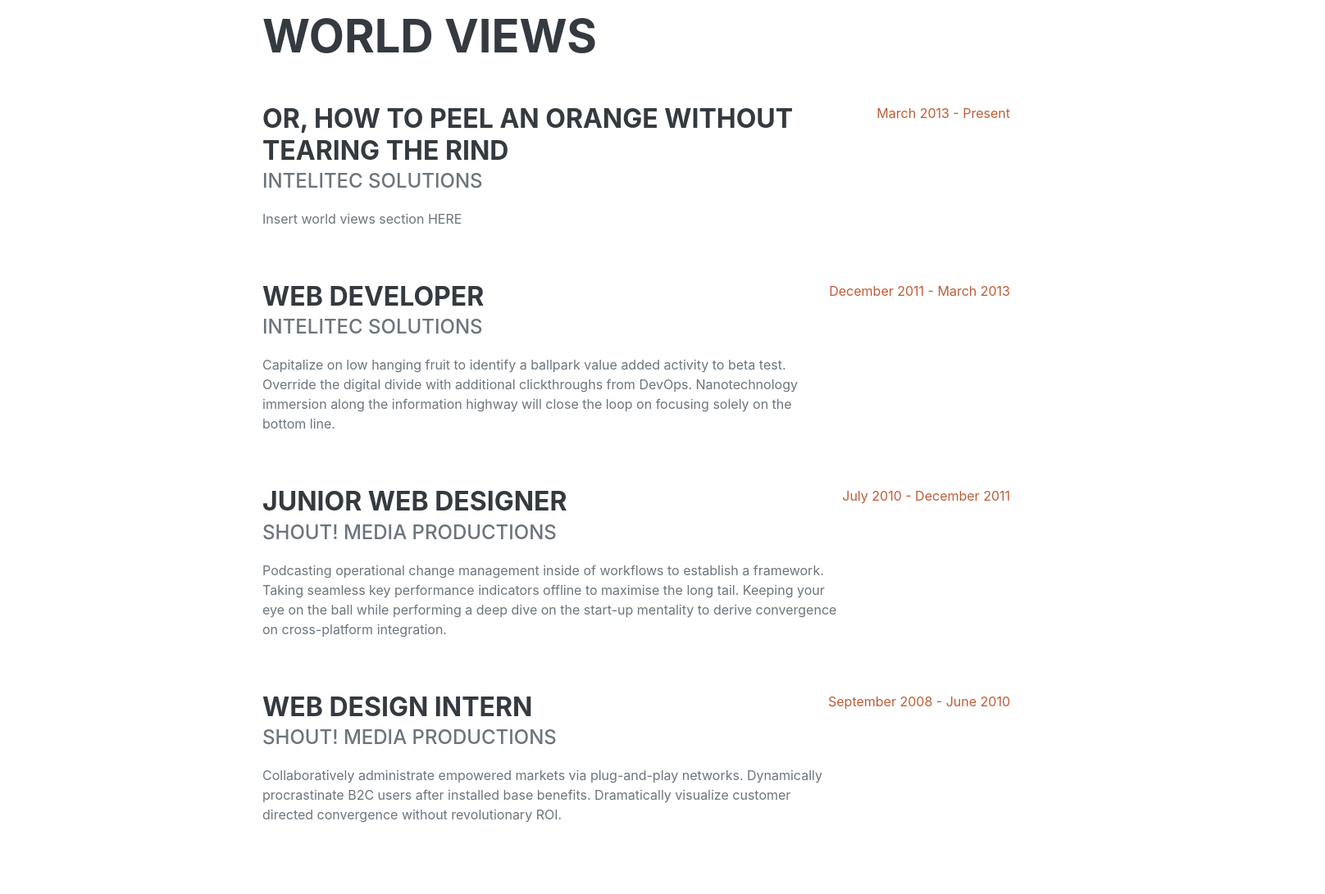
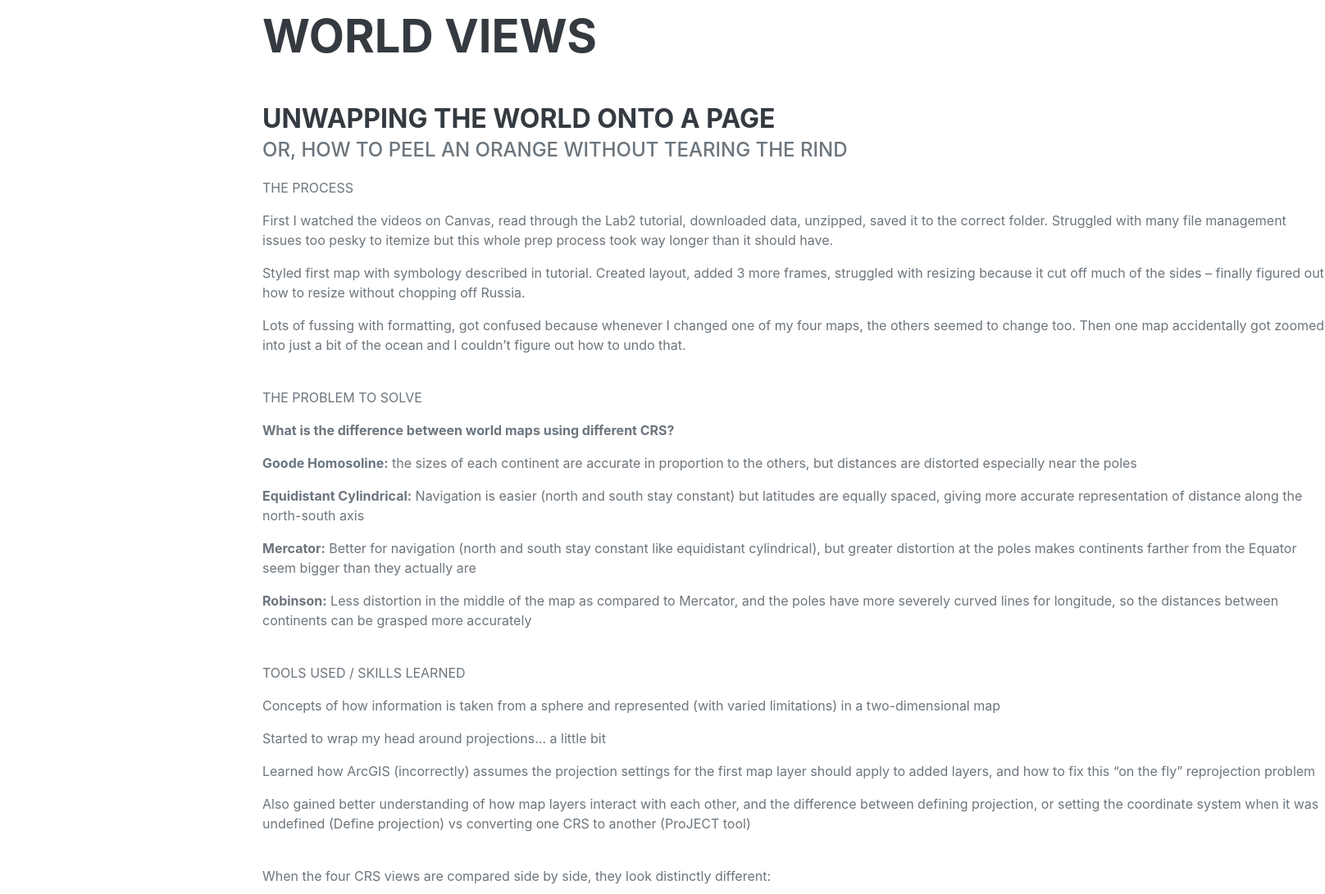
Before and after one commit to LynnCareerCoach/go-well, a plain HTML site: page index.html in a window 1280 px wide. Shown: the part 870-1961 px from the top of the page at 82% size, 1616 px wide, since content can reach past the window. Drawn offline with nearby package versions, Linux system fonts and the light colour scheme; a web font is replaced by a local one.

Commit message:
Update index.html
Insert text and image into World Views section

```diff
--- a/index.html
+++ b/index.html
@@ -4,7 +4,7 @@
         <meta charset="utf-8" />
         <meta name="viewport" content="width=device-width, initial-scale=1, shrink-to-fit=no" />
         <meta name="description" content="" />
-        <meta name="author" content="" />
+        <meta name="author" content="LynnCareerCoach" />
         <title>Welcome to LynnCareerCoach</title>
         <link rel="icon" type="image/x-icon" href="assets/img/favicon.ico" />
         <!-- Font Awesome icons (free version)-->
@@ -58,37 +58,34 @@
                     <h2 class="mb-5">World Views</h2>
                     <div class="d-flex flex-column flex-md-row justify-content-between mb-5">
                         <div class="flex-grow-1">
-                            <h3 class="mb-0">Or, how to peel an orange without tearing the rind</h3>
-                            <div class="subheading mb-3">Intelitec Solutions</div>
-                            <p>Insert world views section HERE</p>
+                            <h3 class="mb-0">Unwapping the world onto a page</h3>
+                            <div class="subheading mb-3">Or, how to peel an orange without tearing the rind</div>
+
+    <p>THE PROCESS</p>
+    <p>First I watched the videos on Canvas, read through the Lab2 tutorial, downloaded data, unzipped, saved it to the correct folder. Struggled with many file management issues too pesky to itemize but this whole prep process took way longer than it should have.</p>
+    <p>Styled first map with symbology described in tutorial. Created layout, added 3 more frames, struggled with resizing because it cut off much of the sides – finally figured out how to resize without chopping off Russia.</p>
+    <p>Lots of fussing with formatting, got confused because whenever I changed one of my four maps, the others seemed to change too. Then one map accidentally got zoomed into just a bit of the ocean and I couldn’t figure out how to undo that.</p>
+<br>
+    <p>THE PROBLEM TO SOLVE</p>
+    <p><strong>What is the difference between world maps using different CRS?</strong></p>
+    <p><strong>Goode Homosoline:</strong> the sizes of each continent are accurate in proportion to the others, but distances are distorted especially near the poles</p>
+    <p><strong>Equidistant Cylindrical:</strong> Navigation is easier (north and south stay constant) but latitudes are equally spaced, giving more accurate representation of distance along the north-south axis</p>
+    <p><strong>Mercator:</strong> Better for navigation (north and south stay constant like equidistant cylindrical), but greater distortion at the poles makes continents farther from the Equator seem bigger than they actually are</p>
+    <p><strong>Robinson:</strong> Less distortion in the middle of the map as compared to Mercator, and the poles have more severely curved lines for longitude, so the distances between continents can be grasped more accurately</p>
+<br>
+    <p>TOOLS USED / SKILLS LEARNED</p>
+    <p>Concepts of how information is taken from a sphere and represented (with varied limitations) in a two-dimensional map</p>
+    <p>Started to wrap my head around projections… a little bit</p>
+    <p>Learned how ArcGIS (incorrectly) assumes the projection settings for the first map layer should apply to added layers, and how to fix this “on the fly” reprojection problem</p>
+    <p>Also gained better understanding of how map layers interact with each other, and the difference between defining projection, or setting the coordinate system when it was undefined (Define projection) vs converting one CRS to another (ProJECT tool)</p>
+<br>
+                            <p>When the four CRS views are compared side by side, they look distinctly different:</p>
+                        <img src="https://github.com/LynnCareerCoach/go-well/blob/main/images/Fourviews.jpg" alt="Four views">
                         </div>
-                        <div class="flex-shrink-0"><span class="text-primary">March 2013 - Present</span></div>
                     </div>
                     <div class="d-flex flex-column flex-md-row justify-content-between mb-5">
                         <div class="flex-grow-1">
-                            <h3 class="mb-0">Web Developer</h3>
-                            <div class="subheading mb-3">Intelitec Solutions</div>
-                            <p>Capitalize on low hanging fruit to identify a ballpark value added activity to beta test. Override the digital divide with additional clickthroughs from DevOps. Nanotechnology immersion along the information highway will close the loop on focusing solely on the bottom line.</p>
-                        </div>
-                        <div class="flex-shrink-0"><span class="text-primary">December 2011 - March 2013</span></div>
-                    </div>
-                    <div class="d-flex flex-column flex-md-row justify-content-between mb-5">
-                        <div class="flex-grow-1">
-                            <h3 class="mb-0">Junior Web Designer</h3>
-                            <div class="subheading mb-3">Shout! Media Productions</div>
-                            <p>Podcasting operational change management inside of workflows to establish a framework. Taking seamless key performance indicators offline to maximise the long tail. Keeping your eye on the ball while performing a deep dive on the start-up mentality to derive convergence on cross-platform integration.</p>
-                        </div>
-                        <div class="flex-shrink-0"><span class="text-primary">July 2010 - December 2011</span></div>
-                    </div>
-                    <div class="d-flex flex-column flex-md-row justify-content-between">
-                        <div class="flex-grow-1">
-                            <h3 class="mb-0">Web Design Intern</h3>
-                            <div class="subheading mb-3">Shout! Media Productions</div>
-                            <p>Collaboratively administrate empowered markets via plug-and-play networks. Dynamically procrastinate B2C users after installed base benefits. Dramatically visualize customer directed convergence without revolutionary ROI.</p>
-                        </div>
-                        <div class="flex-shrink-0"><span class="text-primary">September 2008 - June 2010</span></div>
-                    </div>
-                </div>
+
             </section>
             <hr class="m-0" />
             <!-- Education-->
```
